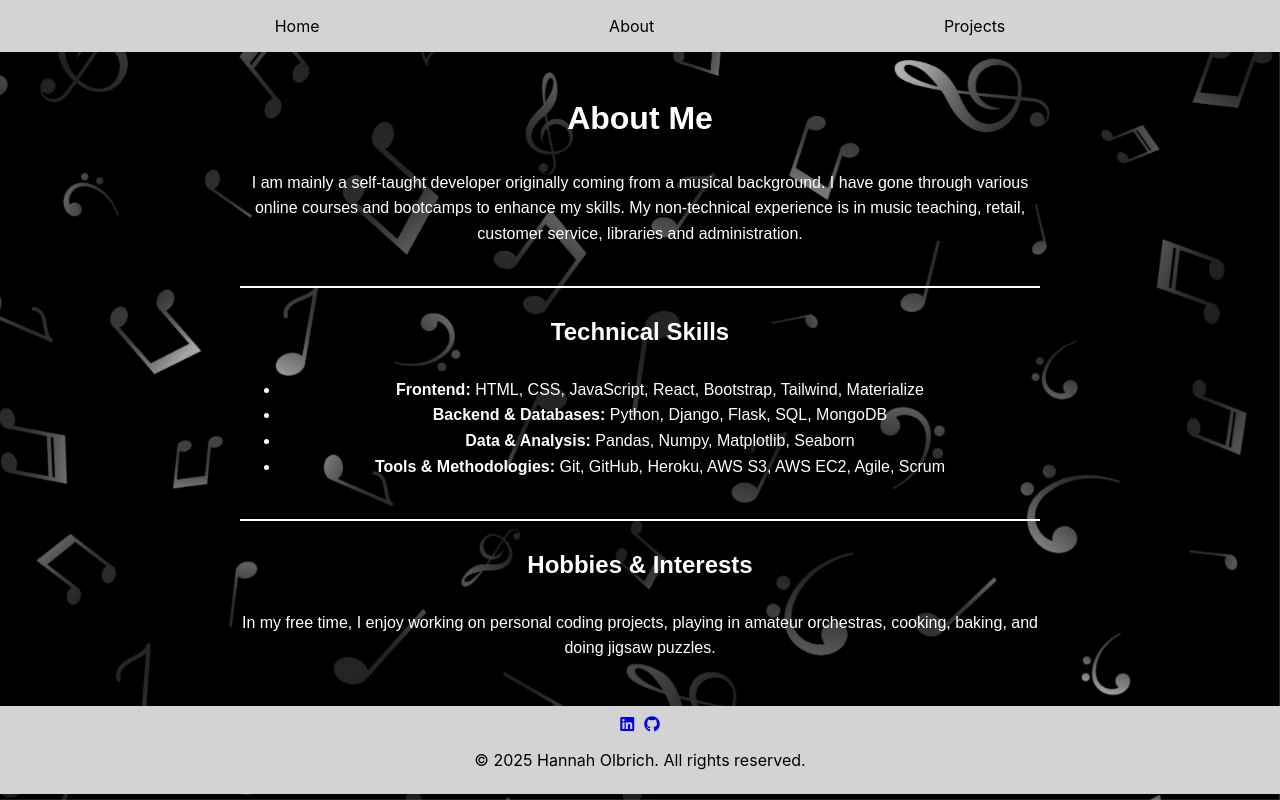
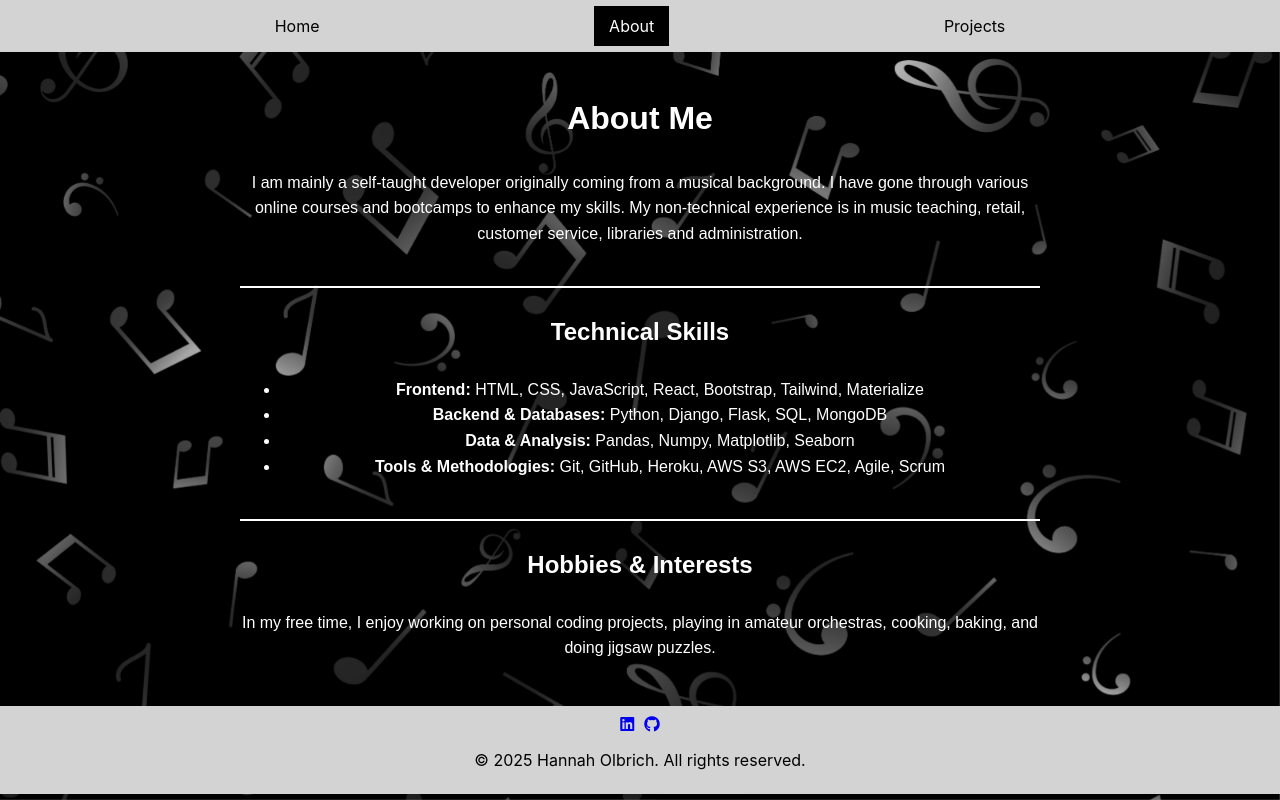
Before and after one commit to hannahro15/Hannah-Portfolio-Site, a React (Create React App) app: page /Hannah-Portfolio-Site/about in a window 1280 px wide. Built offline with nearby package versions, Linux system fonts and the light colour scheme.

Commit message:
Add active states to navbar

```diff
--- a/src/components/Navbar.css
+++ b/src/components/Navbar.css
@@ -26,3 +26,8 @@
 .navbar a:hover {
     background-color: #575757;
 }
+
+.navbar a.active {
+    background-color: black;
+    color: white;
+}
```
